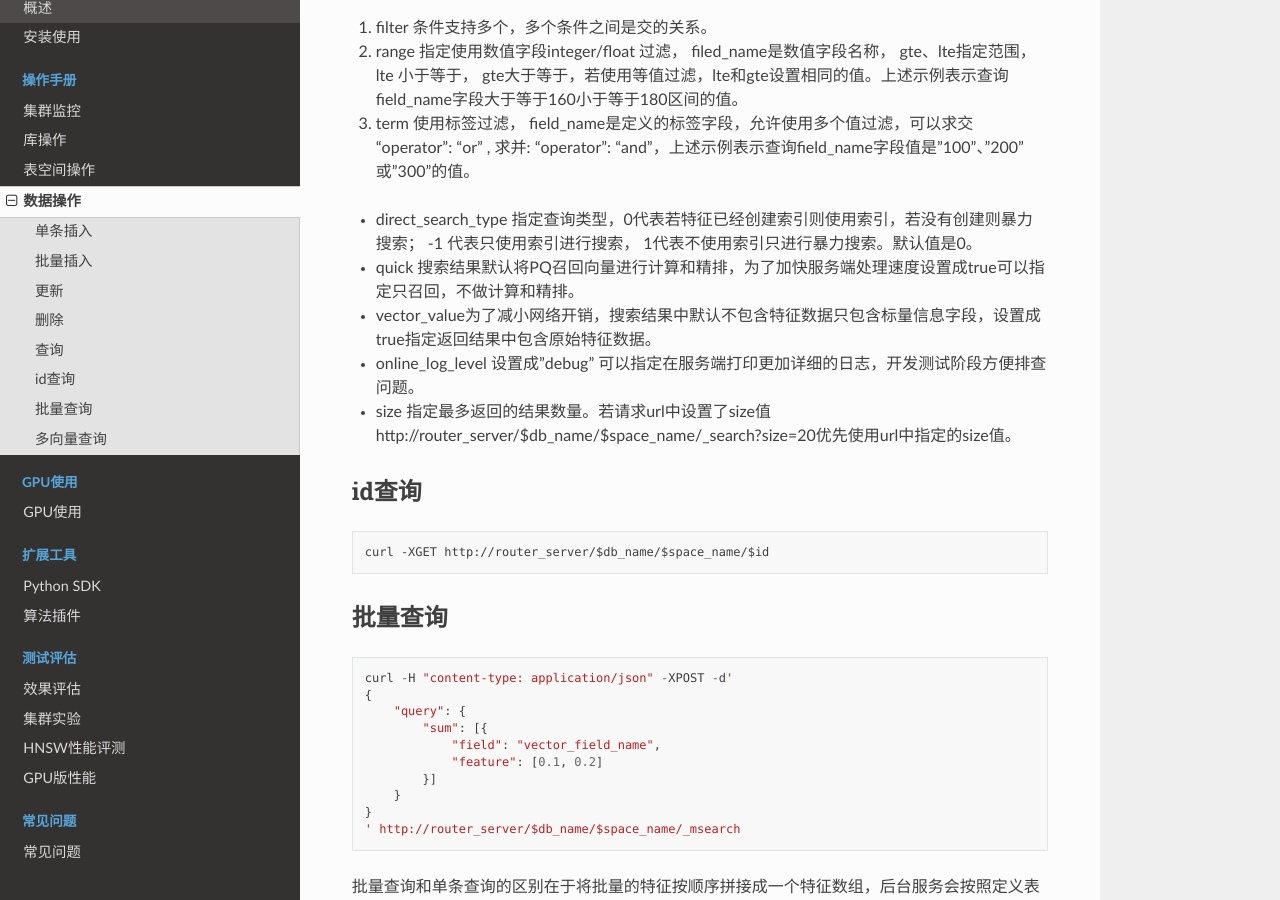
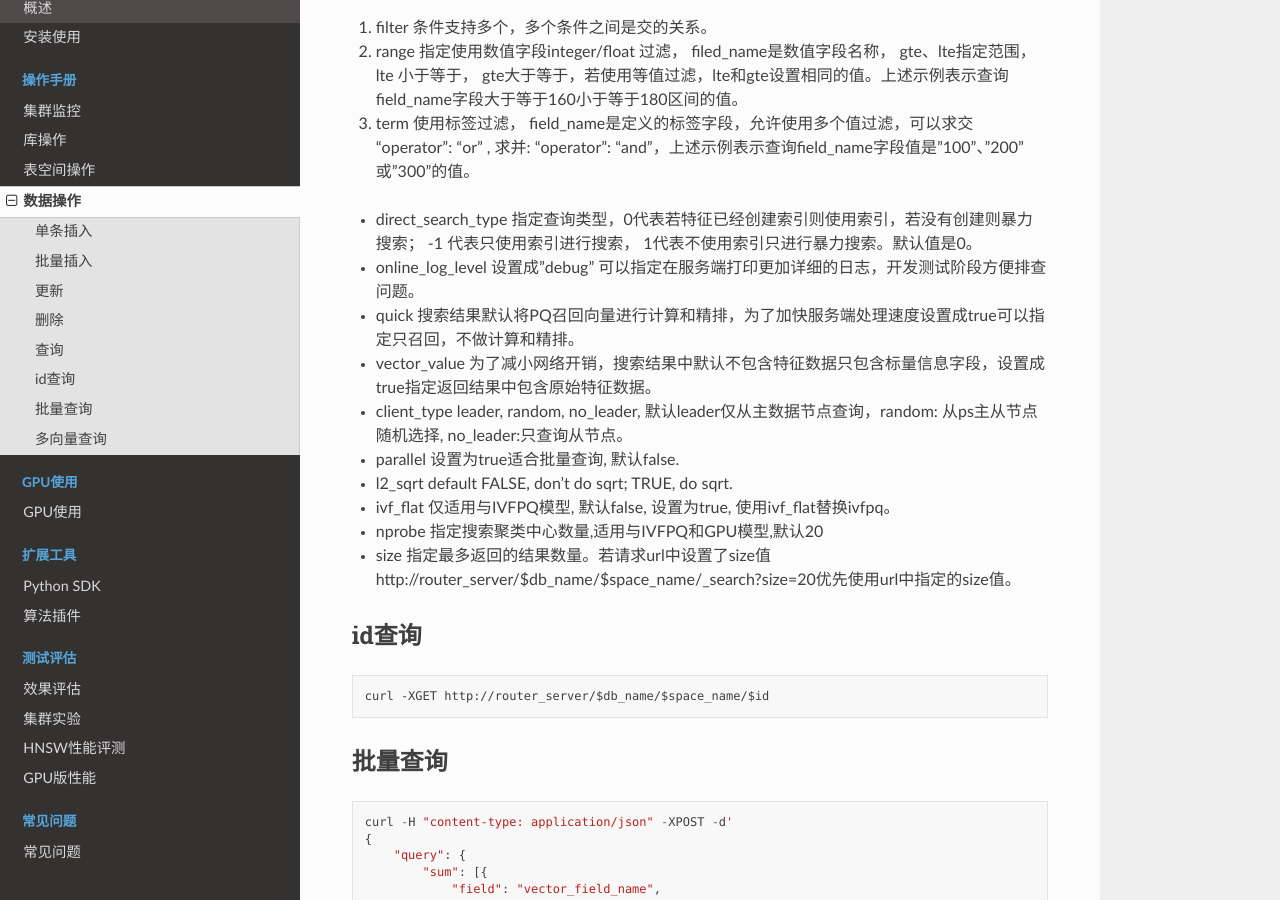
Before and after one commit to vearch/zh_docs, a Sphinx documentation site: the page built from docs/source/use_op/op_doc.rst, in a window 1280 px wide and 900 px high, scrolled down 5131 px. Built offline with Sphinx 7.4.7 and the Read the Docs theme 2.0.0, drawn with Linux system fonts in a browser that asks for light colours; pages that are not in the unit, such as notebooks, are missing from menus.

Commit message:
change search parameter

```diff
--- a/docs/source/use_op/op_doc.rst
+++ b/docs/source/use_op/op_doc.rst
@@ -269,11 +269,21 @@ json格式的变体，{"index": {"_id": "v1"}} 指定记录的id, _id值为空
 
 - direct_search_type 指定查询类型，0代表若特征已经创建索引则使用索引，若没有创建则暴力搜索； -1 代表只使用索引进行搜索， 1代表不使用索引只进行暴力搜索。默认值是0。
 
+- online_log_level 设置成”debug” 可以指定在服务端打印更加详细的日志，开发测试阶段方便排查问题。
+
 - quick 搜索结果默认将PQ召回向量进行计算和精排，为了加快服务端处理速度设置成true可以指定只召回，不做计算和精排。
 
-- vector_value为了减小网络开销，搜索结果中默认不包含特征数据只包含标量信息字段，设置成true指定返回结果中包含原始特征数据。
+- vector_value 为了减小网络开销，搜索结果中默认不包含特征数据只包含标量信息字段，设置成true指定返回结果中包含原始特征数据。
 
-- online_log_level 设置成”debug” 可以指定在服务端打印更加详细的日志，开发测试阶段方便排查问题。
+- client_type leader, random, no_leader, 默认leader仅从主数据节点查询，random: 从ps主从节点随机选择, no_leader:只查询从节点。
+
+- parallel 设置为true适合批量查询, 默认false.
+
+- l2_sqrt default FALSE, don't do sqrt; TRUE, do sqrt.
+
+- ivf_flat 仅适用与IVFPQ模型, 默认false, 设置为true, 使用ivf_flat替换ivfpq。
+
+- nprobe 指定搜索聚类中心数量,适用与IVFPQ和GPU模型,默认20
 
 - size 指定最多返回的结果数量。若请求url中设置了size值http://router_server/$db_name/$space_name/_search?size=20优先使用url中指定的size值。
 
```
